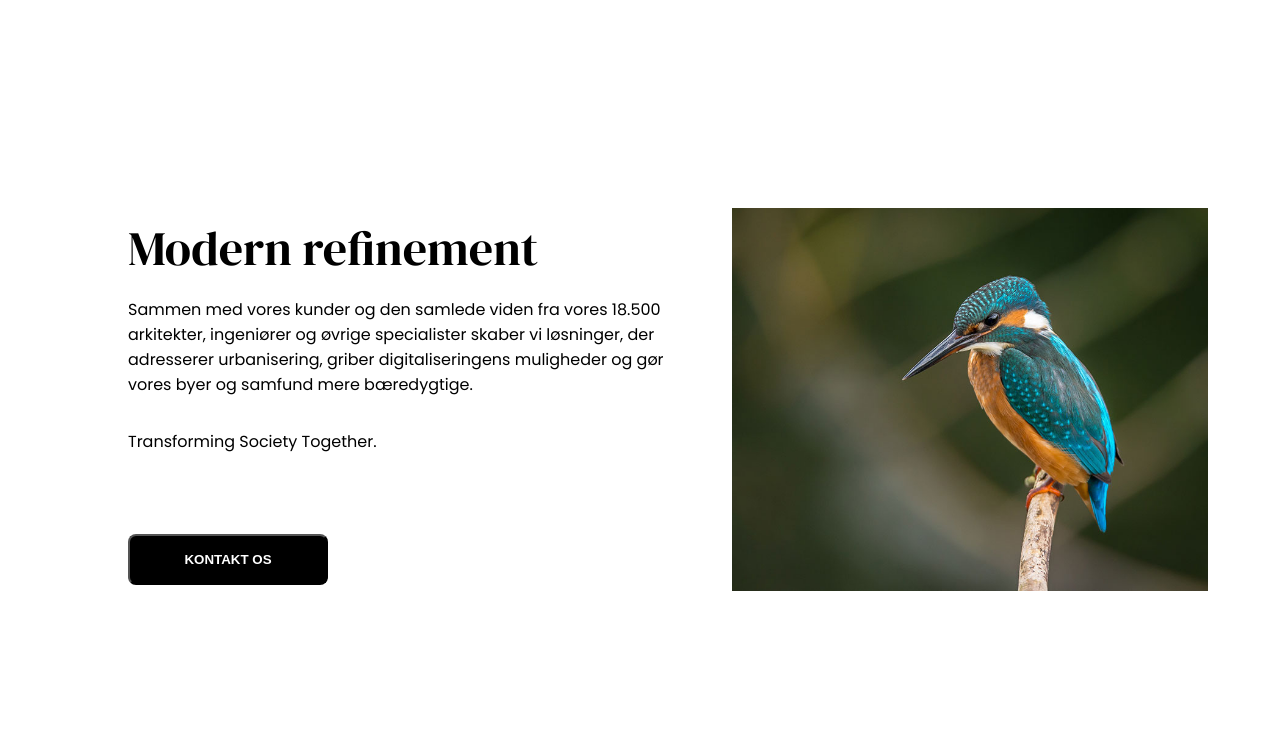
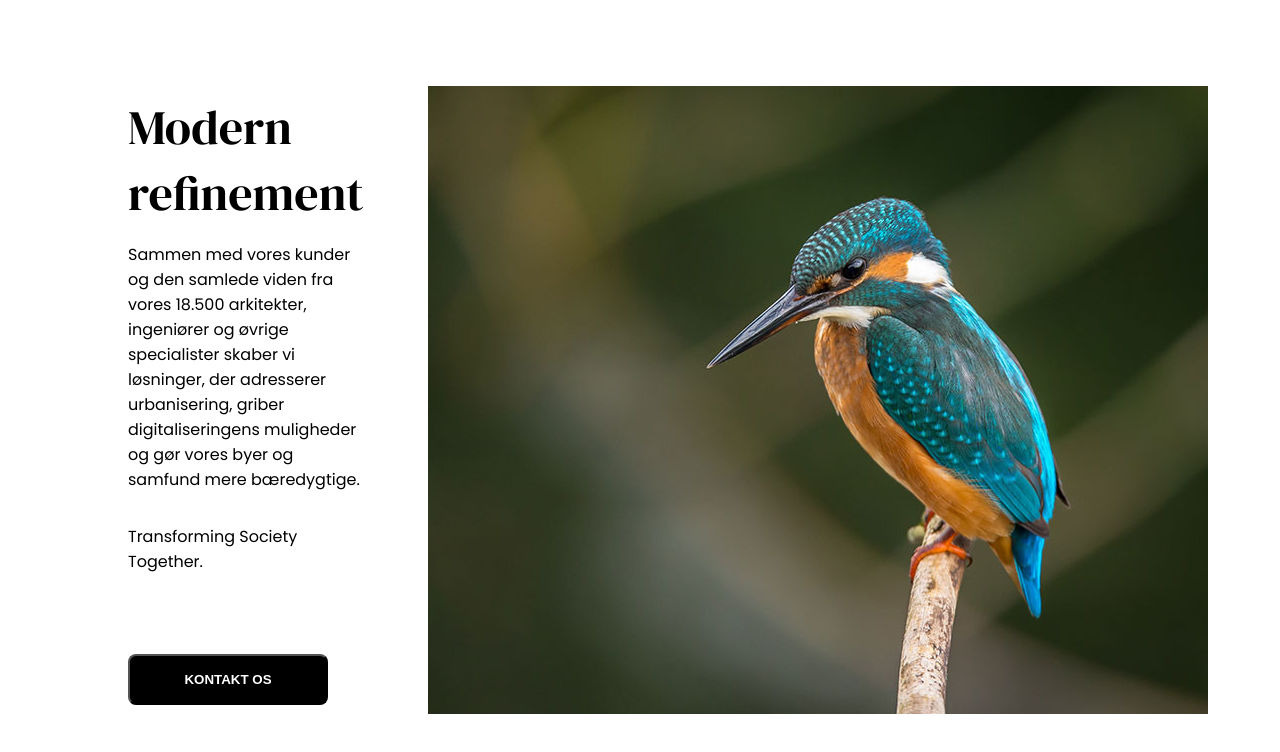
Before and after one commit to AronLenvig/Stand_Out_Media_opg, a plain HTML site: page index.html in a window 1280 px wide. Shown: the part 2724-3476 px from the top of the page. Drawn offline with Linux system fonts and the light colour scheme.

Commit message:
Refactor section layout; update class name for improved structure

```diff
--- a/index.html
+++ b/index.html
@@ -104,8 +104,8 @@
                     KONTAKT OS
                 </button>
             </div>
-            <div class="section-2-column">
-                <img src="img/splitsektion-2.jpg" alt="splitsektion-2" style="margin-right: 128px;">
+            <div class="section-2-column-reverse">
+                <img src="img/splitsektion-2.jpg" alt="splitsektion-2">
             </div>
         </div>
     </section>
```
